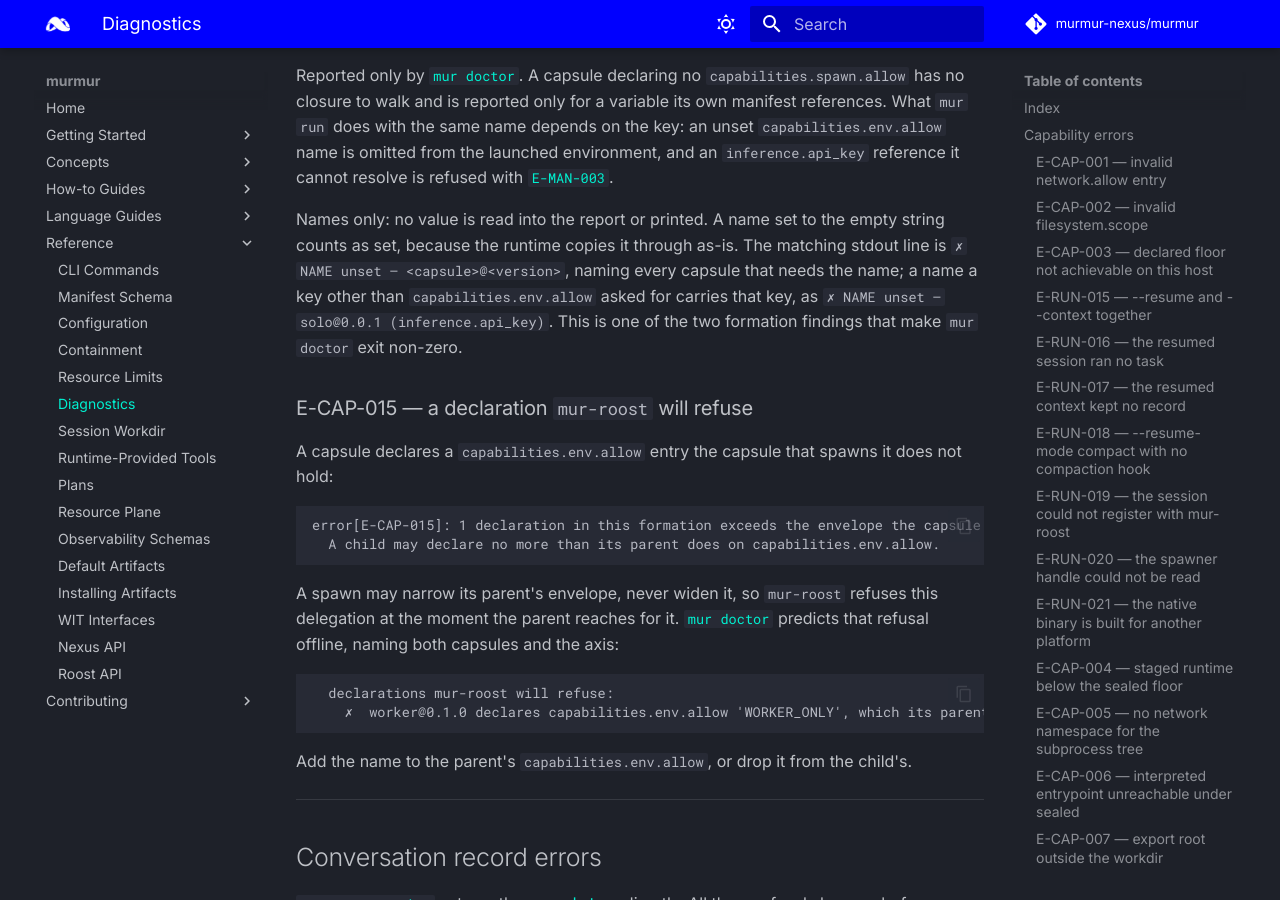
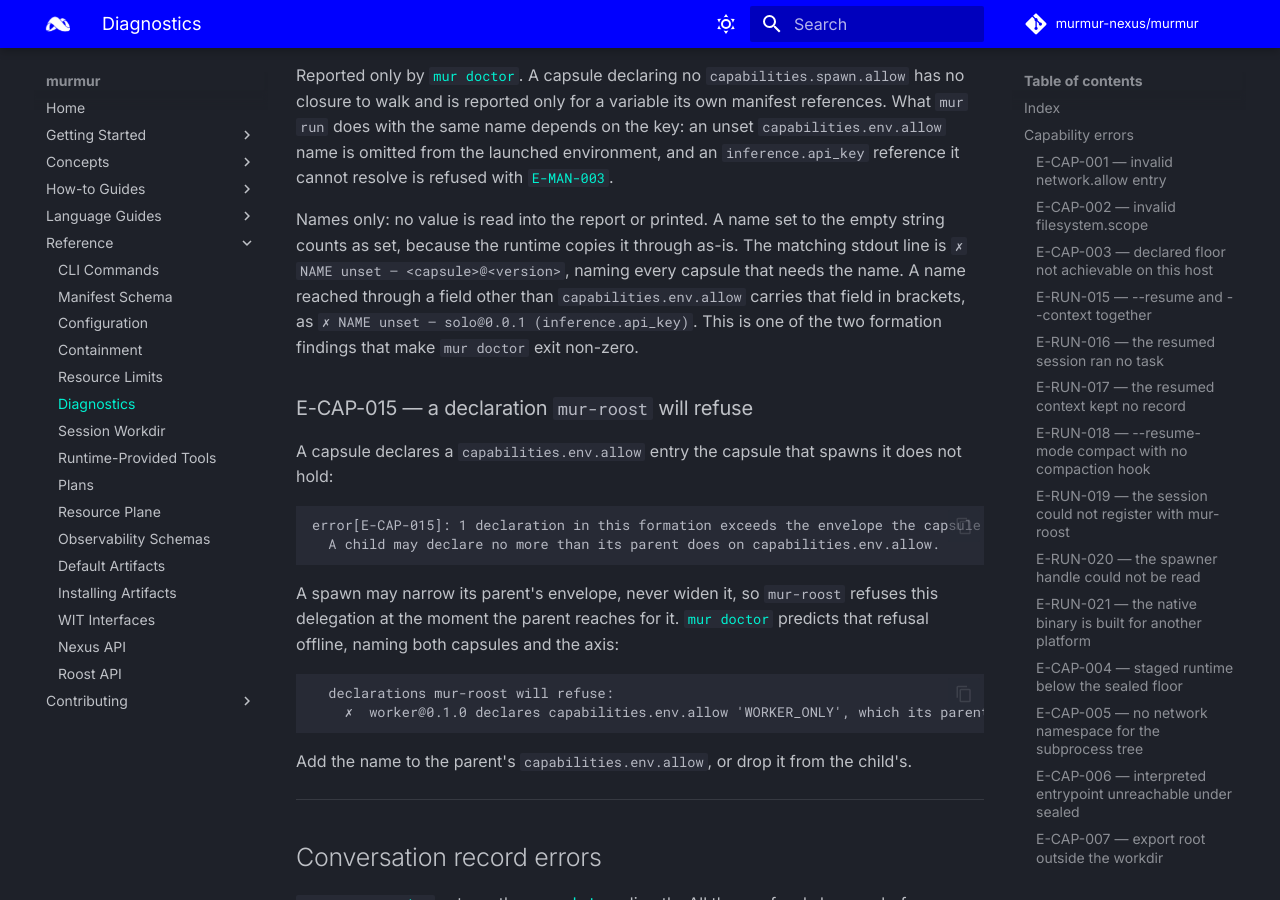
Before and after one commit to murmur-nexus/murmur, an MkDocs documentation site: the page built from docs/content/reference/diagnostics.md, in a window 1280 px wide and 900 px high, scrolled down 17979 px. Built offline with MkDocs 1.6.1 and Material for MkDocs 9.7.7, drawn with Linux system fonts in a browser that asks for light colours; comment, search, counter and statistics services are not loaded.

Commit message:
review(#f5081b3c): drop history voice from comments, tighten doctor reference docs
Three comments described the tree's previous state rather than what holds.
Two docs passages carried a stale time marker and stated the source
annotation rule in the abstract instead of naming the field and showing the
rendered form.

```diff
--- a/docs/content/reference/diagnostics.md
+++ b/docs/content/reference/diagnostics.md
@@ -596,8 +596,8 @@ manifest references. What `mur run` does with the same name depends on the key:
 
 Names only: no value is read into the report or printed. A name set to the empty string counts as
 set, because the runtime copies it through as-is. The matching stdout line is
-`✗ NAME   unset   — <capsule>@<version>`, naming every capsule that needs the name; a name a key
-other than `capabilities.env.allow` asked for carries that key, as
+`✗ NAME   unset   — <capsule>@<version>`, naming every capsule that needs the name. A name reached
+through a field other than `capabilities.env.allow` carries that field in brackets, as
 `✗ NAME   unset   — solo@0.0.1 (inference.api_key)`. This is one of the two formation findings
 that make `mur doctor` exit non-zero.
 
```
Also changed, not shown: docs/content/reference/cli.md (+4 -2 lines), 2 other files.
